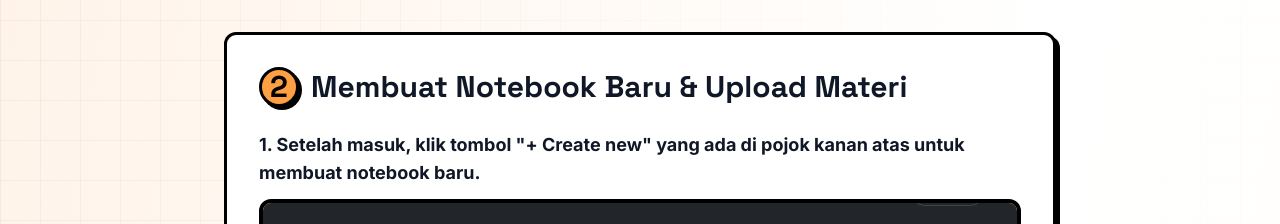
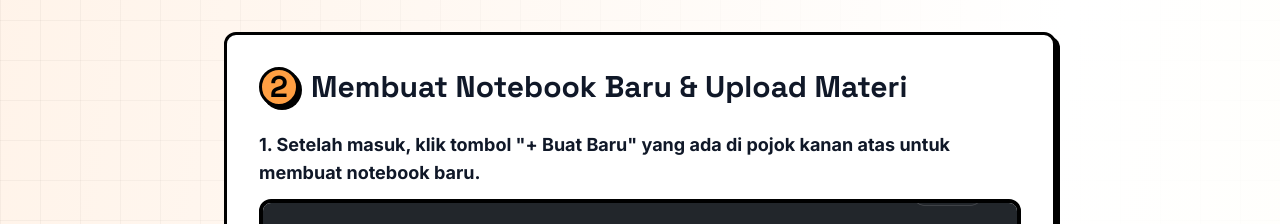
Before and after one commit to Fariskhansa/Project-Pancasila, a React (Vite) app: page /tutorial/video-notebooklm in a window 1280 px wide. Shown: the part 1300-1524 px from the top of the page. Built offline with nearby package versions, Linux system fonts and the light colour scheme.

Commit message:
fix: update wording tutorial VideoNotebookLM

```diff
--- a/src/pages/tutorials/VideoNotebookLM.jsx
+++ b/src/pages/tutorials/VideoNotebookLM.jsx
@@ -180,7 +180,7 @@ export default function VideoNotebookLM({ darkMode }) {
 
               <div className="space-y-10">
                 <div className="space-y-3">
-                  <p className="font-bold text-base md:text-lg">1. Setelah masuk, klik tombol <strong>"+ Create new"</strong> yang ada di pojok kanan atas untuk membuat notebook baru.</p>
+                  <p className="font-bold text-base md:text-lg">1. Setelah masuk, klik tombol <strong>"+ Buat Baru"</strong> yang ada di pojok kanan atas untuk membuat notebook baru.</p>
                   <StepImage src={`${imgBase}/Gambar 2.png`} alt="Klik Create new" />
                 </div>
 
@@ -216,7 +216,7 @@ export default function VideoNotebookLM({ darkMode }) {
 
               <div className="space-y-10">
                 <div className="space-y-3">
-                  <p className="font-bold text-base md:text-lg">5. Di panel <strong>"Studio"</strong> yang ada di sisi kanan, cari dan klik opsi <strong>"Video Overview"</strong>.</p>
+                  <p className="font-bold text-base md:text-lg">5. Di panel <strong>"Studio"</strong> yang ada di sisi kanan, cari dan klik opsi <strong>"Ringkasan..."</strong>.</p>
                   <StepImage src={`${imgBase}/Gambar 6.png`} alt="Klik Video Overview di panel Studio" />
                 </div>
 
@@ -241,7 +241,7 @@ export default function VideoNotebookLM({ darkMode }) {
                 </div>
 
                 <div className="space-y-3">
-                  <p className="font-bold text-base md:text-lg">7. Tunggu sebentar ya, AI sedang memproses materi dan membuatkan video spesial buatmu... ⏳ Kamu akan melihat tulisan <strong>"Generating Video Overview... This may take a while"</strong>.</p>
+                  <p className="font-bold text-base md:text-lg">7. Tunggu sebentar ya, AI sedang memproses materi dan membuatkan video spesial buatmu... ⏳ Kamu akan melihat tulisan <strong>"Membuat Ringkasan Video... Proses ini mungkin perlu waktu..."</strong>.</p>
                   <StepImage src={`${imgBase}/Gambar 8.png`} alt="Loading - Generating Video Overview" />
                 </div>
               </div>
```
